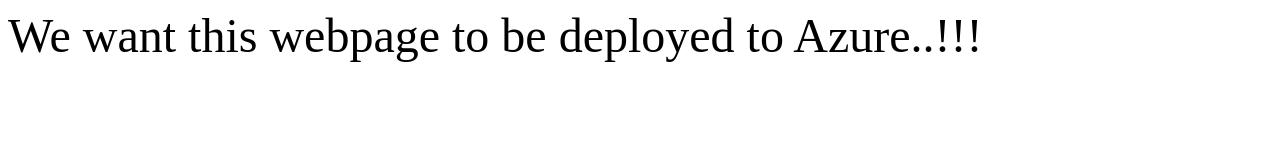
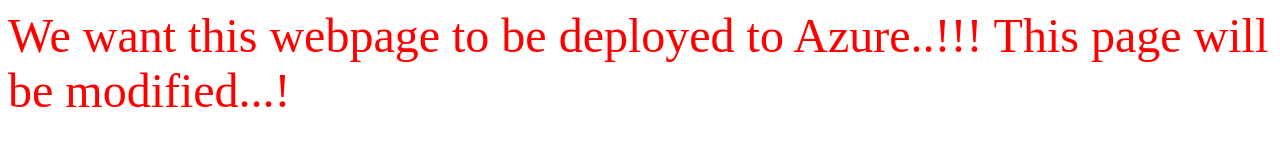
Before and after one commit to ayontikawip/azure, a plain HTML site: page index.html in a window 1280 px wide. Drawn offline with Linux system fonts and the light colour scheme.

Commit message:
Update index.html

```diff
--- a/index.html
+++ b/index.html
@@ -5,8 +5,10 @@ GitHub deployment
 </title>
 </head>
 <body>
-<font size=20>
+<font size=20 color='red'>
 We want this webpage to be deployed to Azure..!!!
+This page will be modified...!
+
 </font>
 </body>
 </html>
```
